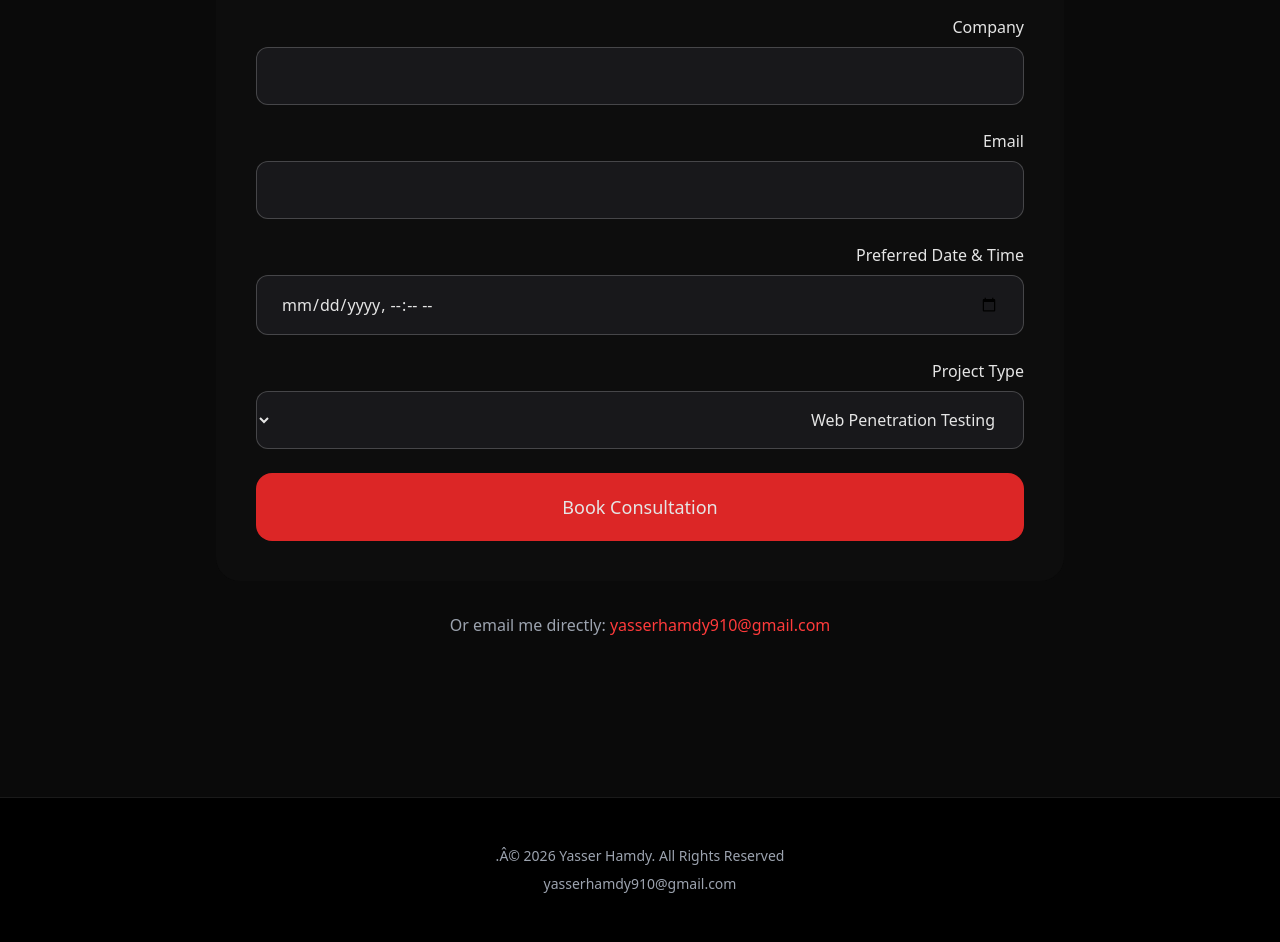
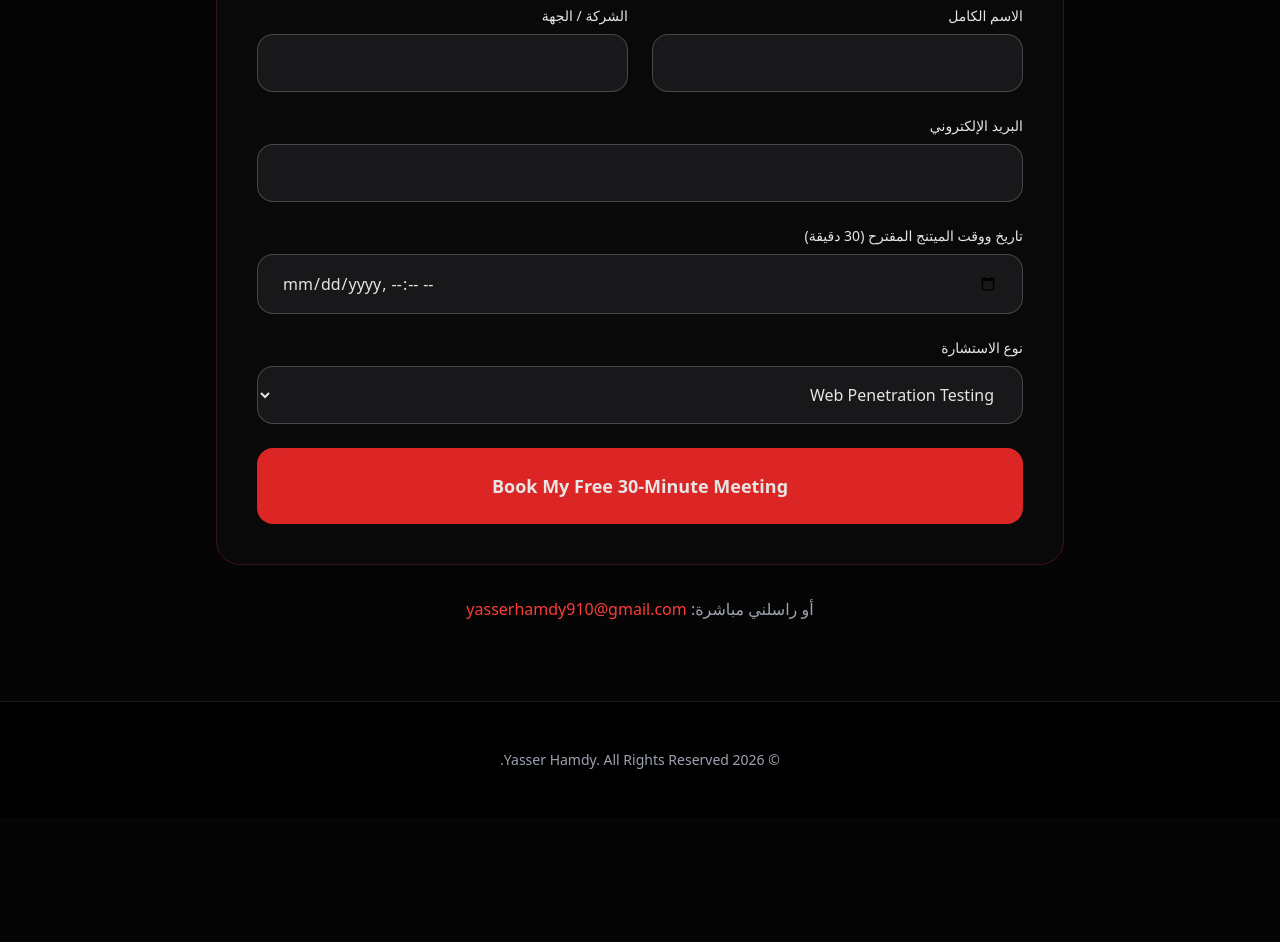
Before and after one commit to Yasser1110/yasser-hamdy, a plain HTML site: page contact.html in a window 1280 px wide. Shown: the part 355-1297 px from the top of the page. After the commit the page ends 1173 px from the top, so only its background shows below. Drawn offline with nearby package versions, Linux system fonts and the light colour scheme.

Commit message:
Revamp contact page with new form and styles
Updated the contact form layout and styling, changed labels to Arabic, and modified the submission alert message.

```diff
--- a/contact.html
+++ b/contact.html
@@ -1,95 +1,105 @@
 <!DOCTYPE html>
 <html lang="ar" dir="rtl">
 <head>
-    <nav class="fixed top-0 w-full bg-black/80 backdrop-blur-md z-50 border-b border-white/10">
-    <div class="max-w-7xl mx-auto px-6 py-5 flex justify-between items-center">
-        <div class="text-2xl font-bold">Yasser<span class="text-red-500">.</span>Hamdy</div>
-        <div class="flex gap-8 text-sm font-medium">
-            <a href="index.html" class="hover:text-red-500 transition">Home</a>
-            <a href="about.html" class="hover:text-red-500 transition">About</a>
-            <a href="projects.html" class="hover:text-red-500 transition">Projects</a>
-            <a href="services.html" class="hover:text-red-500 transition">Services</a>
-            <a href="contact.html" class="hover:text-red-500 transition">Contact</a>
-        </div>
-    </div>
-</nav>
     <meta charset="UTF-8">
     <meta name="viewport" content="width=device-width, initial-scale=1.0">
     <title>Contact - Yasser Hamdy</title>
     <script src="https://cdn.tailwindcss.com"></script>
     <link rel="stylesheet" href="https://cdnjs.cloudflare.com/ajax/libs/font-awesome/6.6.0/css/all.min.css">
     <style>
-        body { background-color: #0a0a0a; color: #e5e5e5; }
-        .glass { background: rgba(15,15,15,0.85); backdrop-filter: blur(16px); }
+        body { background-color: #050505; color: #e5e5e5; }
+        .glass { background: rgba(10,10,10,0.9); backdrop-filter: blur(16px); border: 1px solid rgba(255,59,59,0.2); }
         .accent { color: #ff3b3b; }
     </style>
 </head>
 <body>
-    <nav class="fixed top-0 w-full glass z-50"> </nav>
+    <!-- Navbar -->
+    <nav class="fixed top-0 w-full bg-black/90 backdrop-blur-md z-50 border-b border-white/10">
+        <div class="max-w-7xl mx-auto px-6 py-5 flex justify-between items-center">
+            <div class="text-2xl font-bold">Yasser<span class="accent">.</span>Hamdy</div>
+            <div class="flex gap-8 text-sm font-medium">
+                <a href="index.html" class="hover:text-red-500">Home</a>
+                <a href="about.html" class="hover:text-red-500">About</a>
+                <a href="projects.html" class="hover:text-red-500">Projects</a>
+                <a href="services.html" class="hover:text-red-500">Services</a>
+                <a href="contact.html" class="hover:text-red-500">Contact</a>
+            </div>
+        </div>
+    </nav>
 
     <div class="max-w-4xl mx-auto px-6 pt-32 pb-20">
-        <h1 class="text-5xl font-bold mb-10 accent">Get In Touch</h1>
+        <h1 class="text-5xl font-bold mb-6 accent">Book a Free 30-Minute Consultation</h1>
+        <p class="text-gray-400 mb-12">Discuss your security needs, penetration testing, or software project.</p>
 
         <div class="glass p-10 rounded-3xl">
-            <form id="bookingForm" class="space-y-6">
+            <form id="meetingForm" class="space-y-6">
+                <div class="grid md:grid-cols-2 gap-6">
+                    <div>
+                        <label class="block mb-2 text-sm">الاسم الكامل</label>
+                        <input type="text" id="name" required class="w-full bg-zinc-900 border border-white/20 rounded-2xl px-6 py-4 focus:outline-none focus:border-red-500">
+                    </div>
+                    <div>
+                        <label class="block mb-2 text-sm">الشركة / الجهة</label>
+                        <input type="text" id="company" class="w-full bg-zinc-900 border border-white/20 rounded-2xl px-6 py-4 focus:outline-none focus:border-red-500">
+                    </div>
+                </div>
+
                 <div>
-                    <label class="block mb-2">Your Name</label>
-                    <input type="text" id="name" class="w-full bg-zinc-900 border border-white/20 rounded-xl px-6 py-4" required>
+                    <label class="block mb-2 text-sm">البريد الإلكتروني</label>
+                    <input type="email" id="email" required class="w-full bg-zinc-900 border border-white/20 rounded-2xl px-6 py-4 focus:outline-none focus:border-red-500">
                 </div>
+
                 <div>
-                    <label class="block mb-2">Company</label>
-                    <input type="text" id="company" class="w-full bg-zinc-900 border border-white/20 rounded-xl px-6 py-4">
+                    <label class="block mb-2 text-sm">تاريخ ووقت الميتنج المقترح (30 دقيقة)</label>
+                    <input type="datetime-local" id="datetime" required class="w-full bg-zinc-900 border border-white/20 rounded-2xl px-6 py-4 focus:outline-none focus:border-red-500">
                 </div>
+
                 <div>
-                    <label class="block mb-2">Email</label>
-                    <input type="email" id="email" class="w-full bg-zinc-900 border border-white/20 rounded-xl px-6 py-4" required>
-                </div>
-                <div>
-                    <label class="block mb-2">Preferred Date & Time</label>
-                    <input type="datetime-local" id="datetime" class="w-full bg-zinc-900 border border-white/20 rounded-xl px-6 py-4" required>
-                </div>
-                <div>
-                    <label class="block mb-2">Project Type</label>
-                    <select id="type" class="w-full bg-zinc-900 border border-white/20 rounded-xl px-6 py-4">
+                    <label class="block mb-2 text-sm">نوع الاستشارة</label>
+                    <select id="type" class="w-full bg-zinc-900 border border-white/20 rounded-2xl px-6 py-4 focus:outline-none focus:border-red-500">
                         <option>Web Penetration Testing</option>
-                        <option>VoIP / Network Security</option>
-                        <option>Secure Development Consultation</option>
-                        <option>Red Teaming / Bug Bounty</option>
+                        <option>IoT Security (ESP32)</option>
+                        <option>Secure Web Development</option>
+                        <option>VoIP & Network Security</option>
+                        <option>Security Automation Tools</option>
+                        <option>General Consultation</option>
                     </select>
                 </div>
-                <button type="submit" class="w-full bg-red-600 hover:bg-red-700 py-5 rounded-2xl text-lg font-medium">
-                    Book Consultation
+
+                <button type="submit"
+                        class="w-full bg-red-600 hover:bg-red-700 py-6 rounded-2xl text-lg font-semibold transition">
+                    Book My Free 30-Minute Meeting
                 </button>
             </form>
         </div>
 
         <p class="text-center text-gray-400 mt-8">
-            Or email me directly: <a href="mailto:yasserhamdy910@gmail.com" class="accent">yasserhamdy910@gmail.com</a>
+            أو راسلني مباشرة: <a href="mailto:yasserhamdy910@gmail.com" class="accent hover:underline">yasserhamdy910@gmail.com</a>
         </p>
     </div>
 
+    <footer class="bg-black border-t border-white/10 py-12 text-center text-gray-400 text-sm">
+        <p>© 2026 Yasser Hamdy. All Rights Reserved.</p>
+    </footer>
+
     <script>
-        document.getElementById('bookingForm').addEventListener('submit', function(e) {
+        document.getElementById('meetingForm').addEventListener('submit', function(e) {
             e.preventDefault();
-            const data = {
+
+            const formData = {
                 name: document.getElementById('name').value,
                 company: document.getElementById('company').value,
                 email: document.getElementById('email').value,
                 datetime: document.getElementById('datetime').value,
-                type: document.getElementById('type').value
+                type: document.getElementById('type').value,
+                timestamp: new Date().toLocaleString('ar-EG')
             };
-            console.log("New Booking:", data);
-            alert("تم إرسال طلب الحجز بنجاح! (سيتم حفظ البيانات لاحقاً)");
+
+            console.log("New Meeting Request:", formData);
+            alert("✅ تم إرسال طلب الحجز بنجاح!\nسأتواصل معك قريباً على الإيميل.");
+
             this.reset();
         });
     </script>
-    <footer class="bg-black border-t border-white/10 py-12 mt-20">
-    <div class="max-w-7xl mx-auto px-6 text-center text-gray-400 text-sm">
-        <p>© 2026 Yasser Hamdy. All Rights Reserved.</p>
-        <p class="mt-2">
-            <a href="mailto:yasserhamdy910@gmail.com" class="hover:text-red-500">yasserhamdy910@gmail.com</a>
-        </p>
-    </div>
-</footer>
 </body>
 </html>
```
